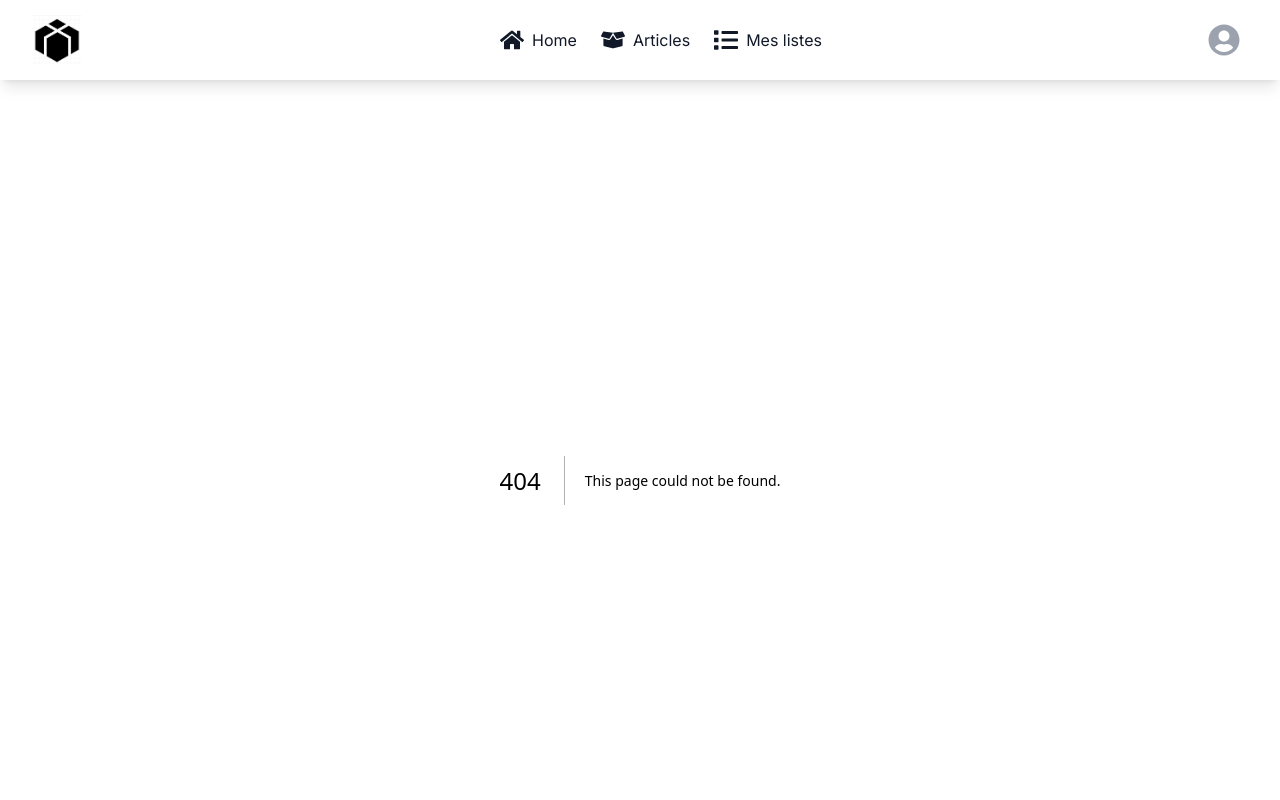
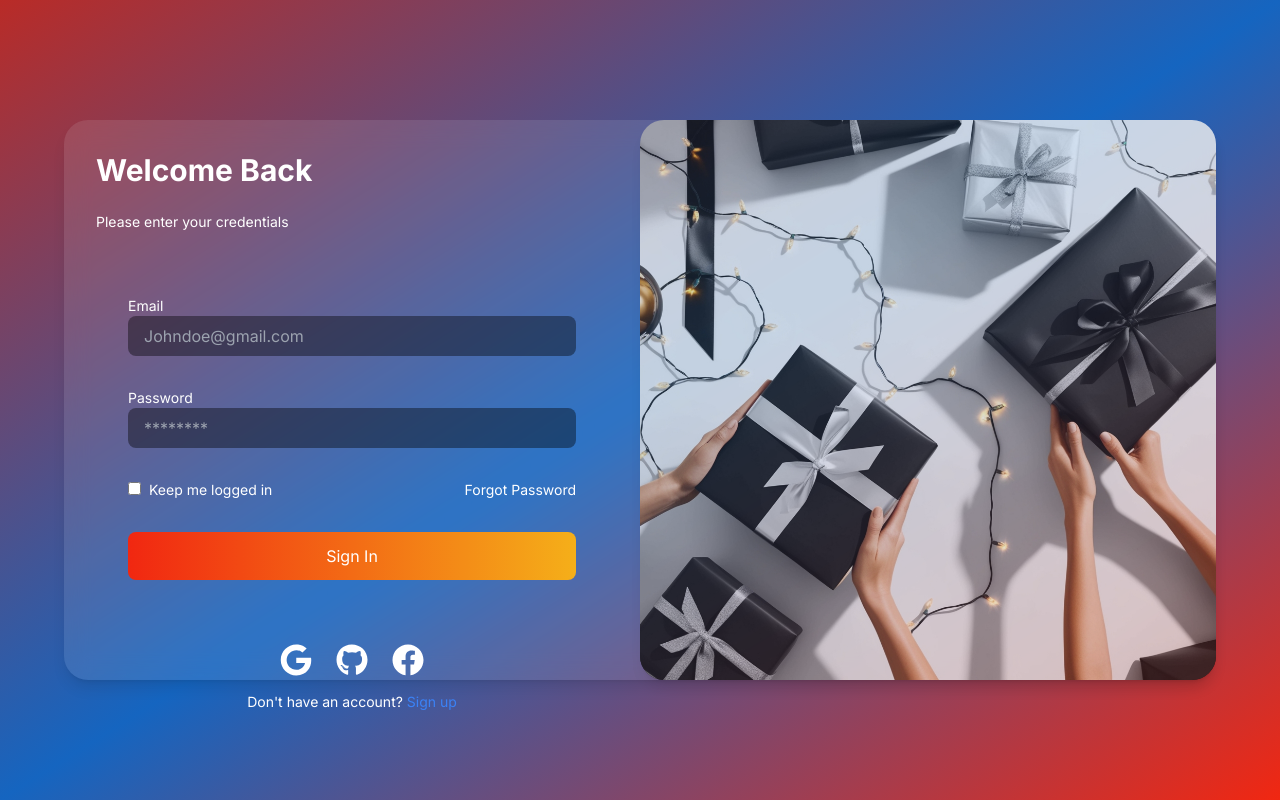
Before and after one commit to Sedjro2000/gifteazy, a Next.js app: page /signin in a window 1280 px wide. Before the commit this address had no page. Shown: the top 800 px of the page. Built offline with nearby package versions, Linux system fonts and the light colour scheme.

Commit message:
feat:Auth UI

```diff
--- a/app/api/auth/[...nextauth]/route.ts
+++ b/app/api/auth/[...nextauth]/route.ts
@@ -112,7 +112,7 @@ export const authOptions = {
         signIn: "/auht/signin",
     },
     session : {
-        strategy : 'jwt ' as 'jwt',
+        strategy : 'jwt ' as 'jwt', //ici on peut avoir autre stratgie
     },
 
     callbacks : {
--- a/app/layout.tsx
+++ b/app/layout.tsx
@@ -1,30 +1,35 @@
+'use client'
 import type { Metadata } from "next";
 import { Inter } from "next/font/google";
 import "./globals.css";
 import Navbar from "../components/ui/Navbar";
-import Footer from "@/components/ui/Footer"
-import { ListProvider } from '../context/ListsContext';
-
+import Footer from "../components/ui/Footer";
+import { ListProvider } from "../context/ListsContext";
+import { usePathname } from "next/navigation";
+import { metadata } from "@/metadata";
 const inter = Inter({ subsets: ["latin"] });
 
-export const metadata: Metadata = {
-  title: "Create Next App",
-  description: "Generated by create next app",
-};
 
 export default function RootLayout({
   children,
 }: Readonly<{
   children: React.ReactNode;
 }>) {
+  const pathname = usePathname();
+
+
+  const excludedPaths = ["/signin"];
+
+  const hideNavbarAndFooter = excludedPaths.includes(pathname);
+
   return (
     <html lang="en">
       <body className={inter.className}>
-        <Navbar />
+        {!hideNavbarAndFooter && <Navbar />}
         <ListProvider>
           {children}
-          </ListProvider>
-          <Footer />
+        </ListProvider>
+        {!hideNavbarAndFooter && <Footer />}
       </body>
     </html>
   );
--- /dev/null
+++ b/app/signin/page.tsx
@@ -0,0 +1,123 @@
+'use client'
+import { FC } from "react";
+import Image from "next/image";
+import { FaGoogle, FaGithub, FaFacebook } from "react-icons/fa";
+import { useState } from "react";
+
+
+const Auth: FC = () => {
+    const [isSignUp ,setIsSignUp] = useState <boolean> (false);
+    console.log("before",isSignUp)
+
+    const toggleSignUp  = (): void => {
+
+        setIsSignUp ( prev => !prev)
+    }
+console.log("after",isSignUp)
+
+  return (
+    <div className="flex min-h-screen items-center justify-center bg-gradient-to-br from-[#b92b27] via-[#1565C0] to-[#f12711] p-4">
+      <div className="flex w-full max-w-6xl rounded-3xl bg-white bg-opacity-10 shadow-lg backdrop-blur-md lg:h-[70vh] lg:flex-row md:flex-col itmes-center ">
+        {/* Left Section */}
+        <div className="w-full p-8 lg:w-1/2">
+          {/**Div du haut avant le form */}
+          <div className="mb-8 text-white space-y-6">
+            <h2 className="mb-2 text-3xl font-bold"> {isSignUp ? "Create an account" : "Welcome Back"} </h2>
+            <p className="text-sm"> { isSignUp ? "Signup to get started":"Please enter your credentials"} </p>
+          </div>
+          <form className="space-y-8 flex flex-col justifiy-center p-8">
+            <div>
+              <label htmlFor="email" className="block text-sm text-white">
+                Email
+              </label>
+              <input
+                id="email"
+                type="email"
+                className="w-full rounded-lg border-none bg-black bg-opacity-40 px-4 py-2 text-white placeholder-gray-400 focus:outline-none"
+                placeholder="Johndoe@gmail.com"
+              />
+            </div>
+            <div>
+              <label htmlFor="password" className="block text-sm text-white">
+                Password
+              </label>
+              <input
+                id="password"
+                type="password"
+                className="w-full rounded-lg border-none bg-black bg-opacity-40 px-4 py-2 text-white placeholder-gray-400 focus:outline-none"
+                placeholder="********"
+              />
+            </div>
+            {isSignUp && (
+              <div>
+                <label htmlFor="confirm-password" className="block text-sm text-white">
+                  Confirm Password
+                </label>
+                <input
+                  id="confirm-password"
+                  type="password"
+                  className="w-full rounded-lg border-none bg-black bg-opacity-40 px-4 py-2 text-white placeholder-gray-400 focus:outline-none"
+                  placeholder="********"
+                />
+              </div>
+            )}
+
+{!isSignUp && (
+              <div className="flex items-center justify-between text-sm text-white gap-2 md:gap-0">
+                <div>
+                  <input type="checkbox" id="keep-logged-in" />
+                  <label htmlFor="keep-logged-in" className="ml-2">
+                    Keep me logged in
+                  </label>
+                </div>
+                <a href="#" className="text-white hover:underline">
+                  Forgot Password
+                </a>
+              </div>
+            )}
+
+            <button
+              type="submit"
+              className="w-full rounded-lg bg-gradient-to-r from-[#f12711] to-[#f5af19] py-3 text-white hover:from-[#f5af19] hover:to-[#f12711]"
+            >
+              { isSignUp ? "Sign Up": "Sign In " }
+            </button>
+          </form>
+          <div className="mt-8 flex justify-center space-x-6">
+            <button className="text-3xl text-white hover:text-gray-300">
+              <FaGoogle size={32} />
+            </button>
+            <button className="text-3xl text-white hover:text-gray-300">
+              <FaGithub size={32} />
+            </button>
+            <button className="text-3xl text-white hover:text-gray-300">
+              <FaFacebook size={32 } />
+            </button>
+          </div>
+          <div className="mt-4 text-center">
+            <p className="text-sm text-white">
+              {isSignUp ? "Already have an account?" : "Don't have an account?"}{" "}
+              <button onClick={toggleSignUp} className="text-blue-500 hover:underline">
+                {isSignUp ? "Sign in" : "Sign up"}
+              </button>
+            </p>
+          </div>
+        </div>
+        {/* Right Section */}
+        <div className="relative hidden w-1/2 p-8 lg:block opacity-80 shadow-lg rounded-3xl">
+          <div className="absolute inset-0 bg-gradient-to-t from-black to-transparent  rounded-3xl"></div>
+          <Image
+            src="/imagekdo.jpg"
+            layout="fill"
+            objectFit="cover"
+            alt="Background Image"
+            className="rounded-3xl"
+          />
+        </div>
+      </div>
+      </div>
+
+  );
+};
+
+export default Auth;
--- /dev/null
+++ b/metadata.ts
@@ -0,0 +1,6 @@
+import type { Metadata } from "next";
+
+export const metadata: Metadata = {
+  title: "Create Next App",
+  description: "Generated by create next app",
+};
```
Also changed, not shown: public/imagekdo.jpg (added), 1 other file (tests, documents, lock files or other folders).
